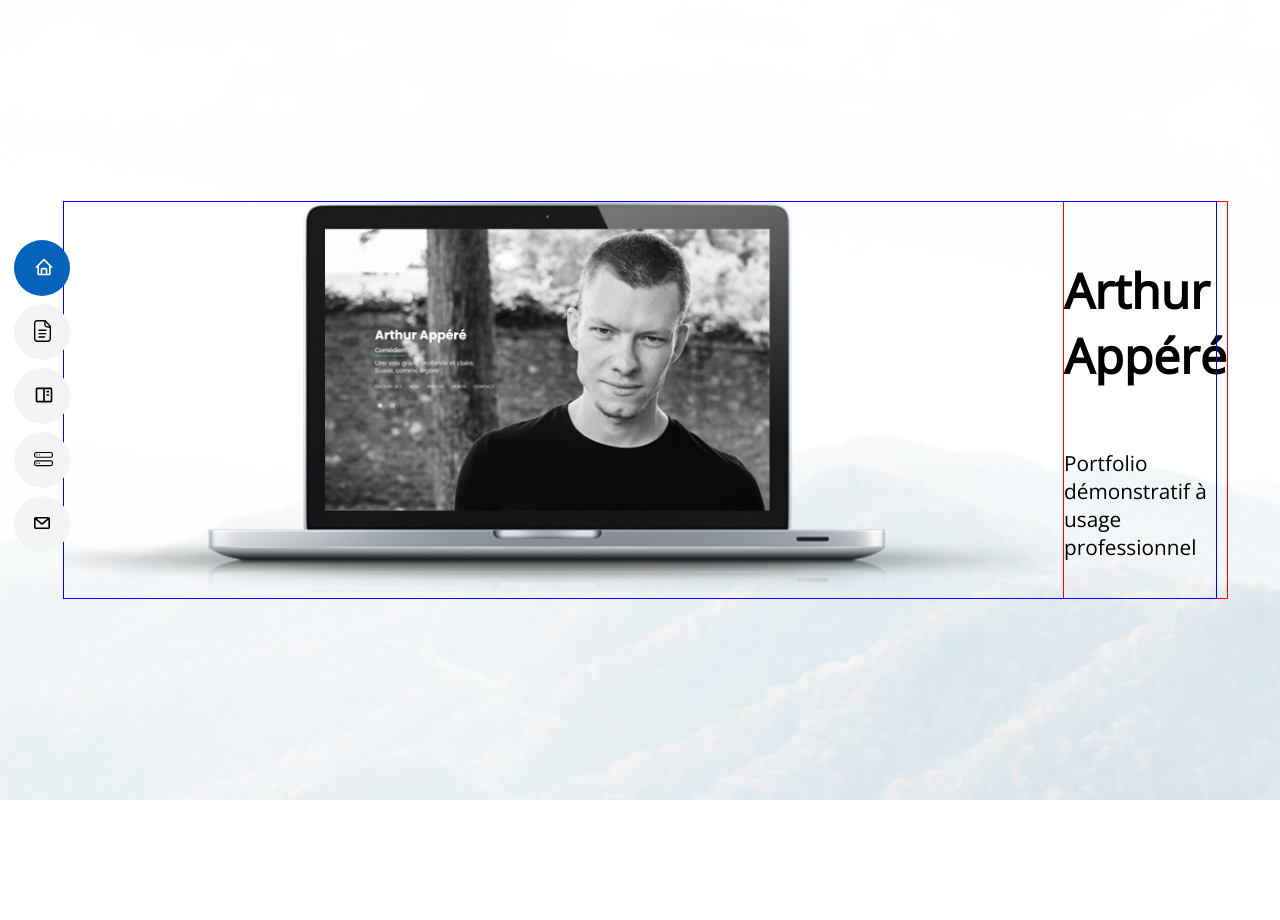
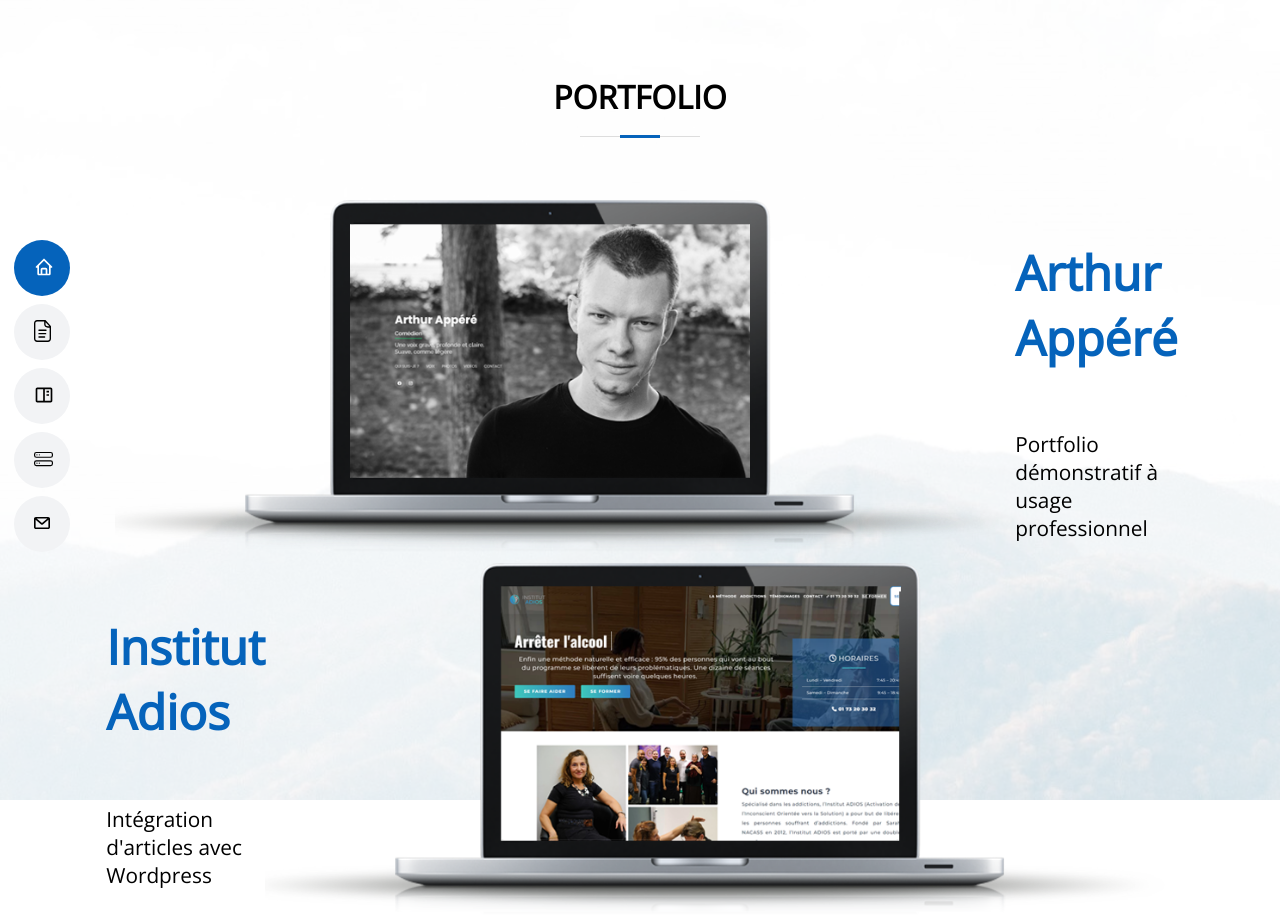
Before and after one commit to S0Web/portfolio-v2, a React (Vite) app: page /portfolio in a window 1280 px wide. Before the commit the page ends 800 px from the top, so only its background shows below. Built offline with nearby package versions, Linux system fonts and the light colour scheme.

Commit message:
finish portfolio

```diff
--- a/src/App.scss
+++ b/src/App.scss
@@ -1,3 +1,5 @@
+
+
 @import url('https://fonts.googleapis.com/css2?family=Raleway:wght@700&display=swap');
 
 @font-face {
--- a/src/pages/Portfolio.jsx
+++ b/src/pages/Portfolio.jsx
@@ -1,19 +1,34 @@
 import React from 'react'
 import './Portfolio.scss'
-import computerDisplay from '../assets/computer-display-1.png'
+import computer1 from '../assets/computer-display-1.png'
+import computer2 from '../assets/computer-display-2.png'
 
 const Portfolio = () => {
   return (
     <>
-    <div className="portfolio-content">
-        <div className="portfolio-container">
-          <div className="computer">
-          <img src={computerDisplay} alt="computer-display.png" />
-          </div>
+      <h2 className="section-title">Portfolio</h2>
+      <div className="portfolio-content">
+        <div id="portfolio-container-1" className="portfolio-container">
+          <a href="">
+            <div className="computer">
+              <img src={computer1} alt="computer-display.png" />
+            </div>
+          </a>
           <div className="description">
             <h2>Arthur Appéré</h2>
             <p>Portfolio démonstratif à usage professionnel</p>
           </div>
+        </div>
+        <div id="portfolio-container-2" className="portfolio-container">
+          <div className="description">
+            <h2>Institut Adios</h2>
+            <p>Intégration d'articles avec Wordpress</p>
+          </div>
+          <a href="">
+            <div className="computer">
+              <img src={computer2} alt="computer-display.png" />
+            </div>
+          </a>
         </div>
     </div>
     </>
--- a/src/pages/Portfolio.scss
+++ b/src/pages/Portfolio.scss
@@ -1,15 +1,23 @@
+
+.portfolio-content {
+    position: absolute;
+    top: 200px;
+}
 .portfolio-container {
-    outline: 1px solid blue;
-    width: 90vw;
+    width: 82vw;
     display: flex;
+    justify-content: flex-start;
+}
+
+#portfolio-container-2 {
+    justify-content: flex-end;
 }
 
 .portfolio-container img {
-    width: 1000px;
+    width: 900px;
 }
 
 .portfolio-container .description {
-    outline: 1px solid red;
     display: flex;
     flex-direction: column;
     align-items: center;
@@ -18,6 +26,7 @@
 
 .portfolio-container .description h2 {
     font-size: 3em;
+    color: #0563BB
 }
 
 .portfolio-container .description p {
```
Also changed, not shown: src/assets/computer-display-2.png (added).
